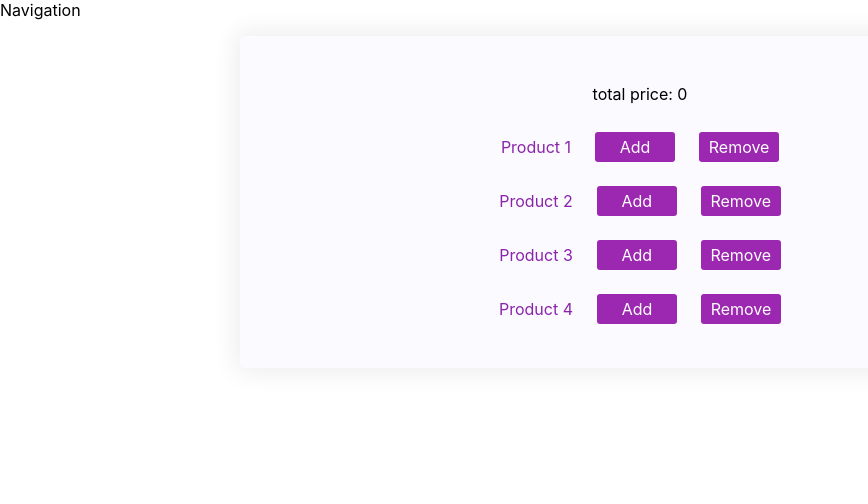
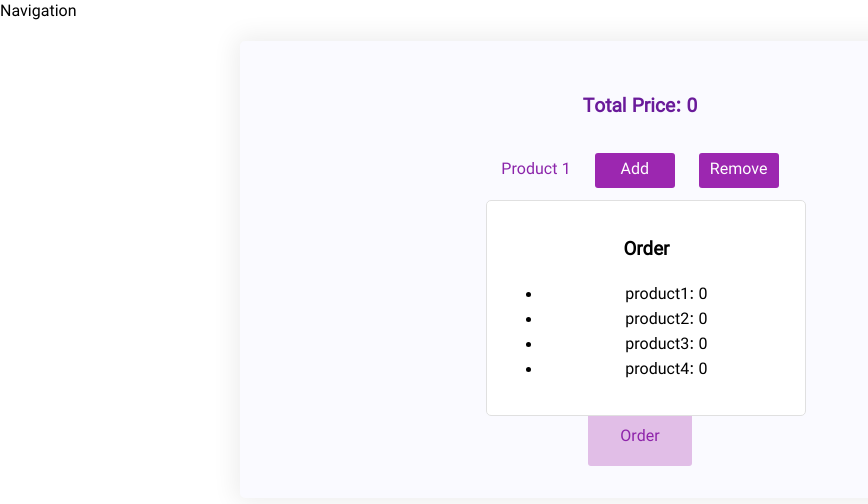
Before and after one commit to ElyasHesari/online-store-react, a React (Create React App) app: page / in a window 1280 px wide. Shown: the top 504 px of the page, without its empty margins (0-868 px from the left). Built offline with nearby package versions, Linux system fonts and the light colour scheme; the HTML template or start-up script is replaced by a standard one.

Commit message:
create modal components.

```diff
--- a/public/index.css
+++ b/public/index.css
@@ -1,12 +1,9 @@
 @font-face {
     font-family: 'vazir';
-    src: url('../fonts/vazir.eot');
-    src: url('../fonts/vazir.ttf')  format('truetype'),
-         url('../fonts/vazir.woff2') format('woff2'),
-         url('../fonts/vazir.woff') format('woff');
+    src: url('../fonts/vazir.woff') format('woff');
   }
 
   body {
-    font-family: 'vazir';
+    font-family: 'vazir' !important;
 
   }
--- a/src/components/Controls/Controls.css
+++ b/src/components/Controls/Controls.css
@@ -13,3 +13,24 @@
   -ms-border-radius: 5px;
   -o-border-radius: 5px;
 }
+
+.order-btn {
+  background-color: #e1bee7;
+  outline: none;
+  border: none;
+  border-radius: 3px;
+  -webkit-border-radius: 3px;
+  -moz-border-radius: 3px;
+  -ms-border-radius: 3px;
+  -o-border-radius: 3px;
+  color: #8e24aa;
+  font: inherit;
+  padding: 16px 32px;
+  margin-top: 32px;
+}
+
+.price p {
+  font-weight: bold;
+  font-size: 1.2rem;
+  color: #6a1b9a;
+}
--- a/src/components/Controls/Controls.jsx
+++ b/src/components/Controls/Controls.jsx
@@ -12,8 +12,8 @@ const products = [
 const Controls = (props) => {
   return (
     <div className="controls">
-      <div>
-        <p>total price: {props.price}</p>
+      <div className="price">
+        <p>Total Price: {props.price}</p>
       </div>
       {products.map((item) => {
         return (
@@ -23,8 +23,10 @@ const Controls = (props) => {
             add={() => props.productAdd(item.type)}
             remove={() => props.productRemove(item.type)}
           />
+
         );
       })}
+      <button className="order-btn">Order</button>
     </div>
   );
 };
--- /dev/null
+++ b/src/components/Order/Order.jsx
@@ -0,0 +1,19 @@
+import React from "react";
+import Wrapper from "../../hoc/Wrapper";
+function Order(props) {
+  const summary = Object.keys(props.products).map((item) => {
+    return (
+      <li key={item}>
+        {item}: {props.products[item]}
+      </li>
+    );
+  });
+  return (
+    <Wrapper>
+      <h3>Order</h3>
+      <ul>{summary}</ul>
+    </Wrapper>
+  );
+}
+
+export default Order;
--- /dev/null
+++ b/src/components/UI/Modal/Modal.css
@@ -0,0 +1,29 @@
+.modal {
+    position: fixed;
+    z-index: 300;
+    background-color: white;
+    width: 25%;
+    border: 1px solid #e0e0e0;
+    border-radius: 5px;
+    -webkit-border-radius: 5px;
+    -moz-border-radius: 5px;
+    -ms-border-radius: 5px;
+    -o-border-radius: 5px;
+    padding: 16px;
+    left: 38%;
+    top: 25%;
+    box-sizing: border-box;
+    text-align: center;
+    transition: all 0.3s ease-out;
+    -webkit-transition: all 0.3s ease-out;
+    -moz-transition: all 0.3s ease-out;
+    -ms-transition: all 0.3s ease-out;
+    -o-transition: all 0.3s ease-out;
+}
+
+@media (max-width: 60rem) {
+    .modal {
+        width: 30%;
+        left: 35%;
+    }
+}
--- /dev/null
+++ b/src/components/UI/Modal/Modal.jsx
@@ -0,0 +1,7 @@
+import React from 'react';
+import "./Modal.css"
+function Modal(props) {
+    return <div className='modal'>{props.children}</div> ;
+}
+
+export default Modal;
--- a/src/containers/Shopping/Shopping.jsx
+++ b/src/containers/Shopping/Shopping.jsx
@@ -1,7 +1,8 @@
 import React from "react";
 import Wrapper from "../../hoc/Wrapper";
 import Controls from "../../components/Controls/Controls";
-
+import Modal from "../../components/UI/Modal/Modal";
+import Order from "../../components/Order/Order";
 const price = {
   product1: 59,
   product2: 89,
@@ -47,6 +48,9 @@ class Shopping extends React.Component {
   render() {
     return (
       <Wrapper>
+        <Modal>
+          <Order products={this.state.products} />
+        </Modal>
         <Controls
           productAdd={this.addProductHandler}
           productRemove={this.removeProductHandler}
```
Also changed, not shown: src/components/UI/Backdrop/Backdrop.css (added), src/components/UI/Backdrop/Backdrop.jsx (added).
